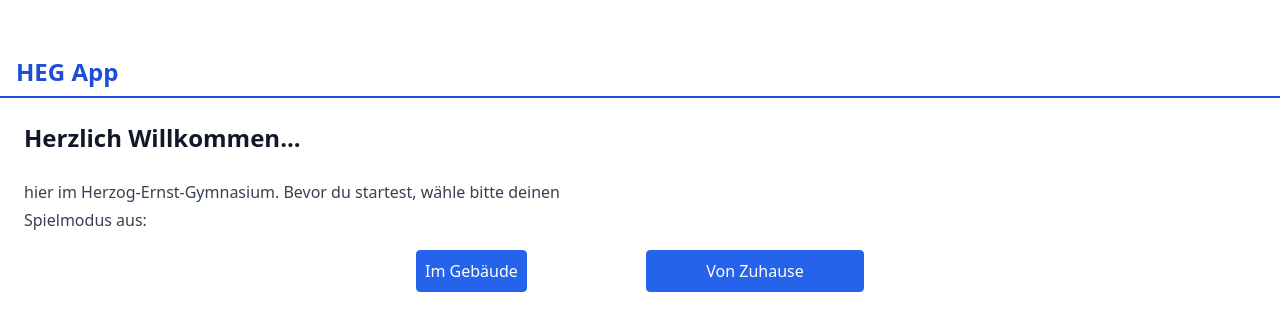
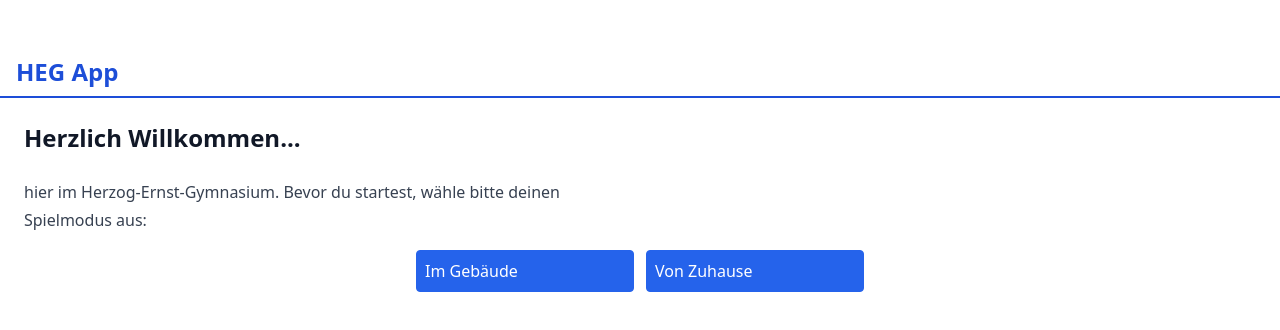
Before and after one commit to diepoe/heg-game, a SvelteKit app: page / in a window 1280 px wide. Shown: the top 330 px of the page. Built offline with nearby package versions, Linux system fonts and the light colour scheme.

Commit message:
clean up elements

```diff
--- a/src/routes/+page.svelte
+++ b/src/routes/+page.svelte
@@ -14,18 +14,18 @@
 </section>
 
 <section class="grid grid-cols-2 m-auto max-w-md gap-3">
-	<a href="/template/qr">
-		<button
-			on:click={() => showToast('Im Gebäude')}
-			class="p-2 rounded bg-primary-600 text-white hover:bg-white hover:text-primary-600 border border-primary-600"
-		>
-			Im Gebäude
-		</button>
+	<a
+		href="/template/qr"
+		on:click={() => showToast('Im Gebäude')}
+		class="p-2 rounded bg-primary-600 text-white hover:bg-white hover:text-primary-600 border border-primary-600"
+	>
+		Im Gebäude
 	</a>
-	<button
+	<a
+		href="/"
 		on:click={() => showToast('Von Zuhause')}
 		class="p-2 rounded bg-primary-600 text-white hover:bg-white hover:text-primary-600 border border-primary-600"
 	>
 		Von Zuhause
-	</button>
+	</a>
 </section>
```
